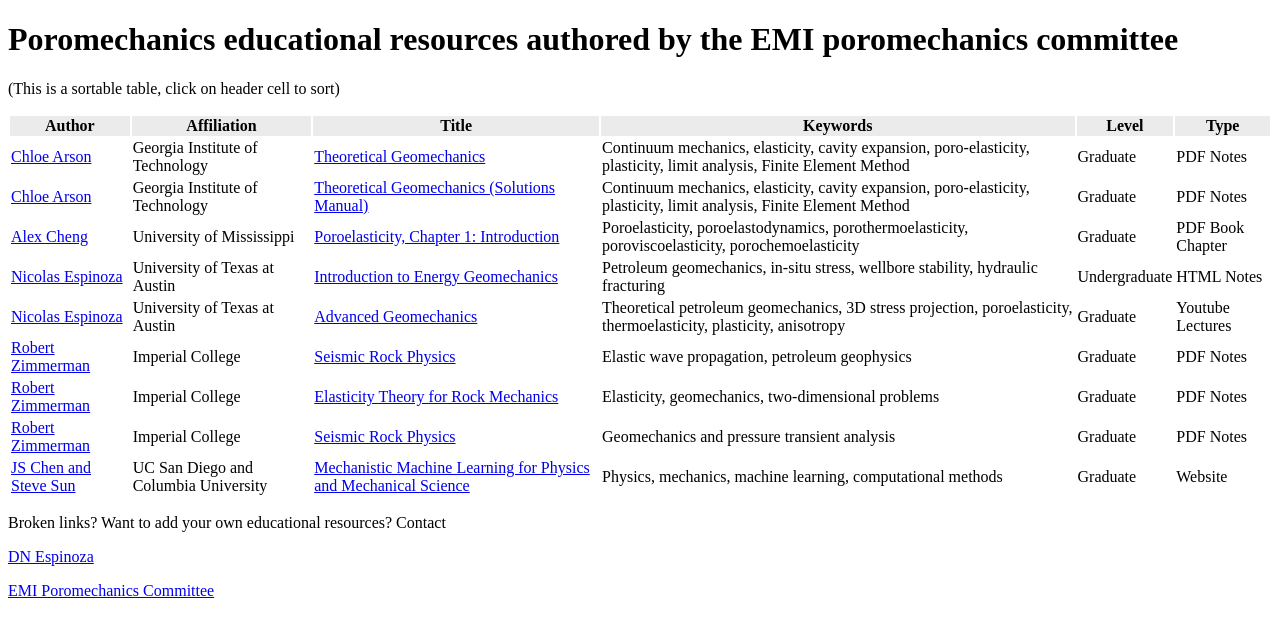
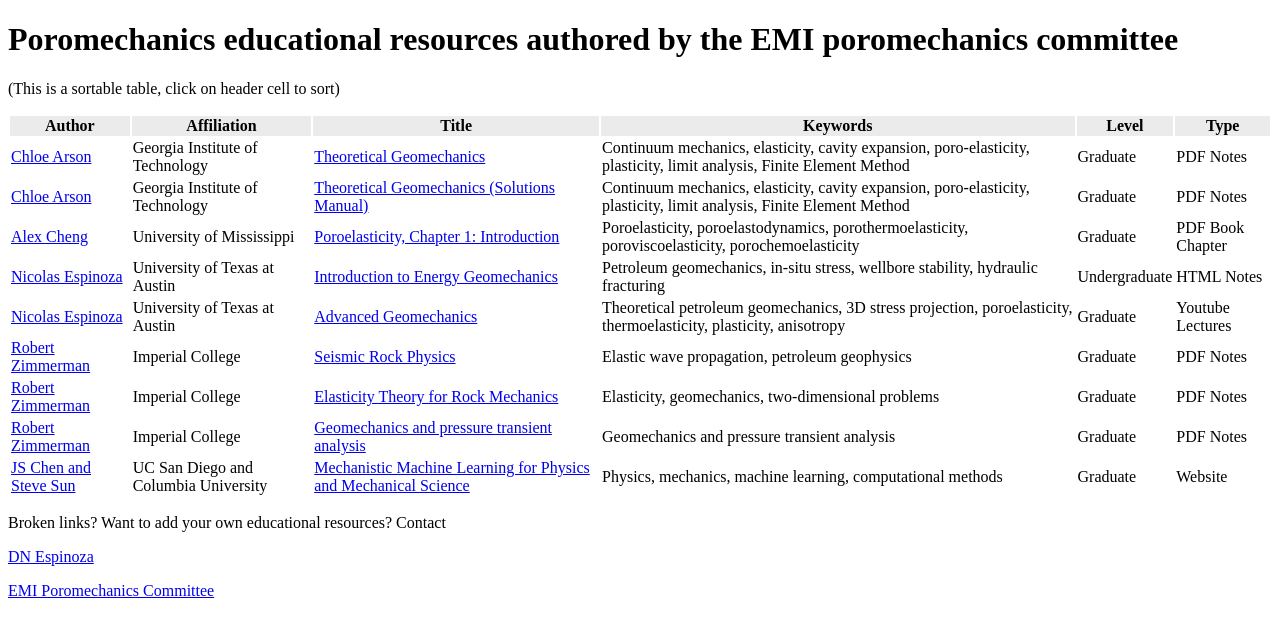
Before and after one commit to EMI-poromechanics/EMI-poromechanics.github.io, a plain HTML site: page index.html in a window 1280 px wide. Drawn offline with Linux system fonts and the light colour scheme.

Commit message:
Update index.html

```diff
--- a/index.html
+++ b/index.html
@@ -99,7 +99,7 @@
 <tr>
 <td> <a href="https://www.imperial.ac.uk/people/r.w.zimmerman"> Robert Zimmerman</a> </td>
 <td>Imperial College</td>
-<td> <a href="https://emi-poromechanics.github.io/resources/Zimmerman_PressureTransientAnalysis2024.pdf"> Seismic Rock Physics </a> </td>
+<td> <a href="https://emi-poromechanics.github.io/resources/Zimmerman_PressureTransientAnalysis2024.pdf"> Geomechanics and pressure transient analysis </a> </td>
 <td>Geomechanics and pressure transient analysis</td>
 <td>Graduate</td>
 <td>PDF Notes</td>
```
